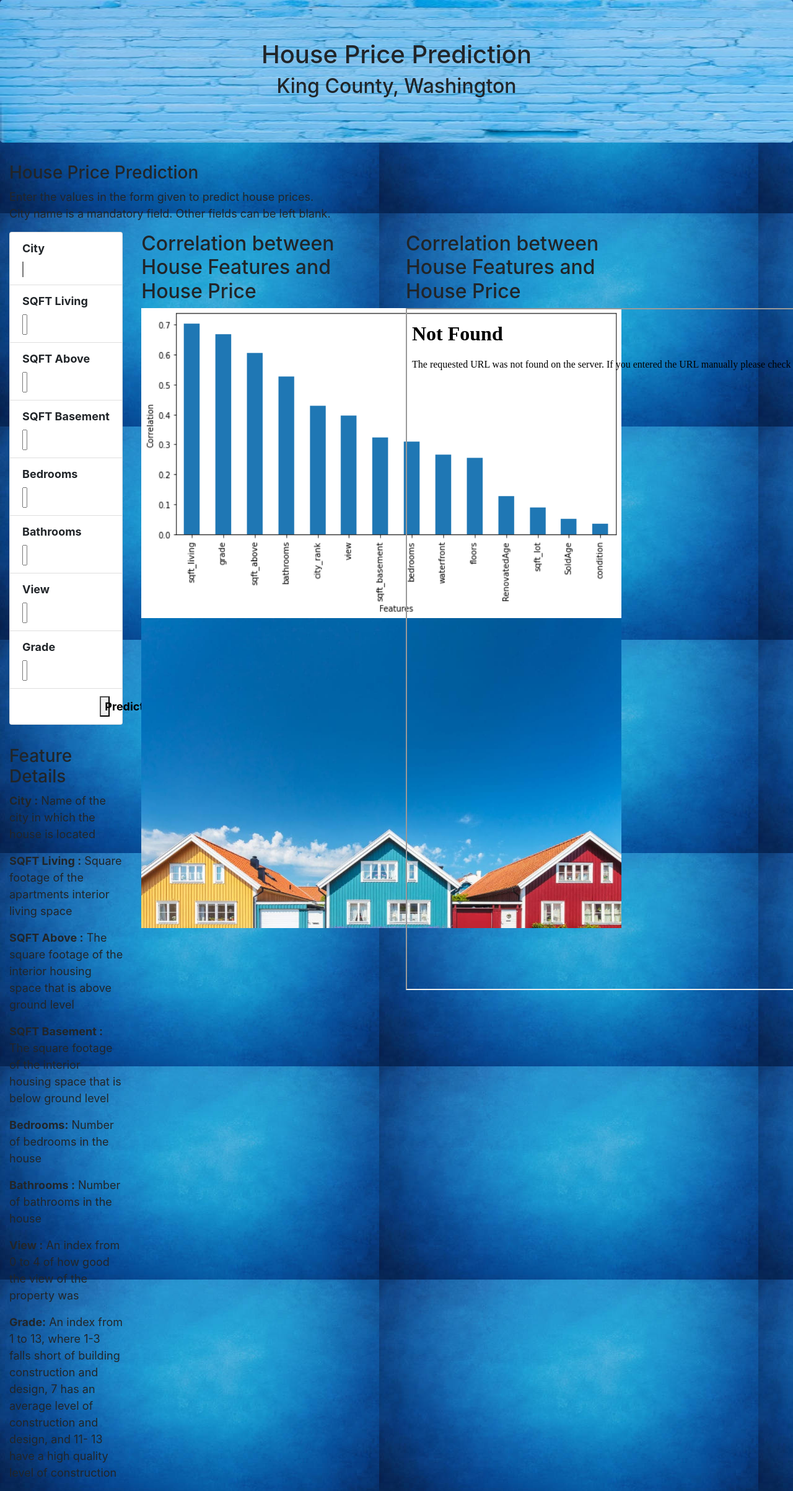
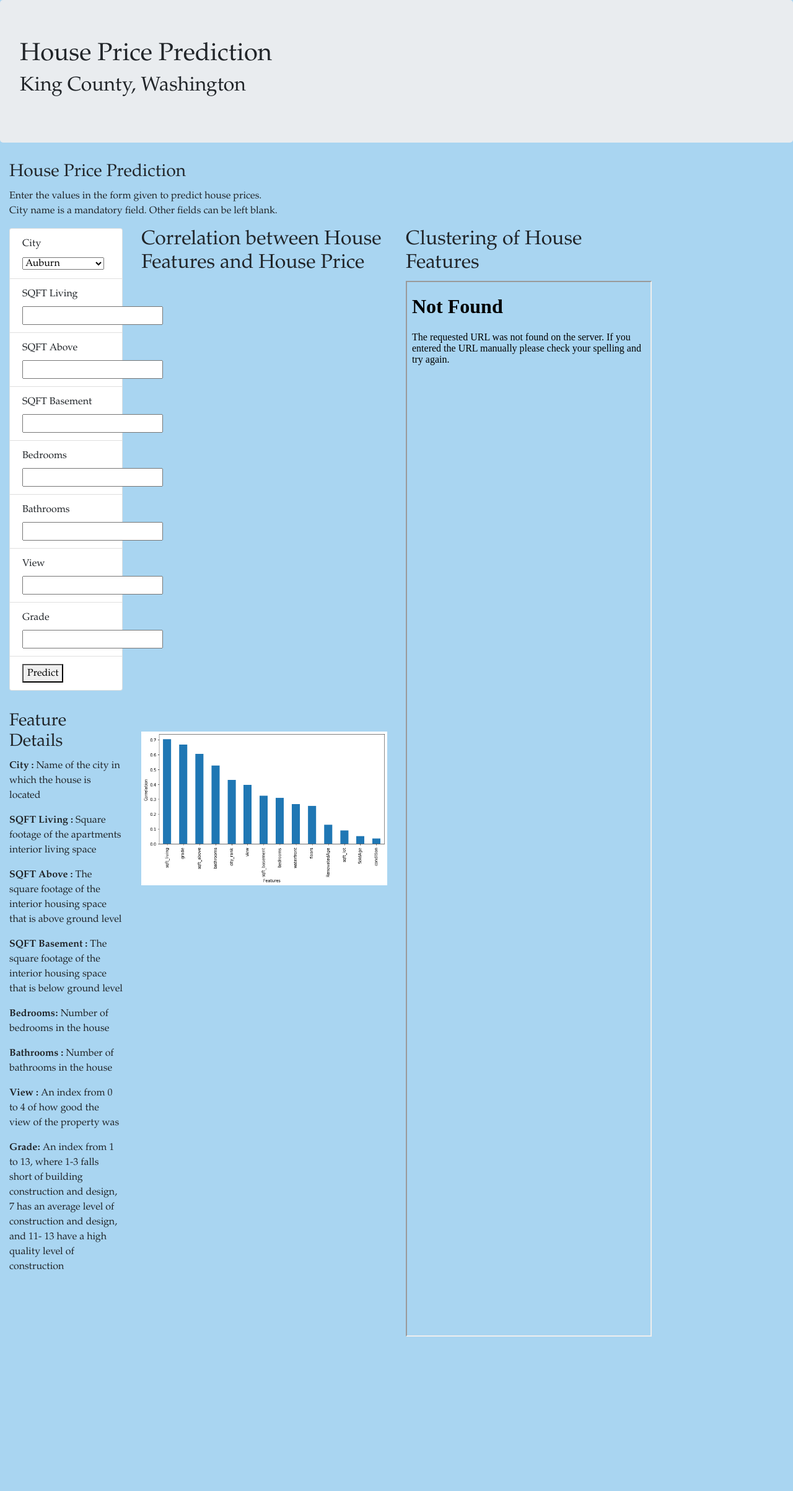
Before and after one commit to ElizMishina/Data_analytics_Bootcamp_Project, a Flask app: page / in a window 1280 px wide; the page is wider, and only the part inside the window is pictured. Shown: that part at 62% size. After the commit the page ends 2156 px from the top of that part, so only its background shows below. Run offline with Flask 2, Linux system fonts and the light colour scheme; parts of the project's set-up code (start-up, migrations or seed data) failed here and were passed over; some libraries are stand-ins or nearby versions.

Commit message:
html edits

```diff
--- a/Machine_Learning_Model/static/styles/style.css
+++ b/Machine_Learning_Model/static/styles/style.css
@@ -1,13 +1,14 @@
-.jumbotron
-  {
+body {
+  background-color: #a9d5f1;
+  font-family:Garamond;
+}
+
+.jumbotron {
     background-image: url("header.jpg");
     background-size: 100% 100%;
     text-align: center;
+    font-family:Garamond;
   }
-
-body {
-  background-color: white;
-}
 
 ul {
   list-style-type: none;
@@ -48,26 +49,26 @@
 .data th {
   width: 300px;
   table-layout: fixed;
-  background-color: #4447e7;
-  color: rgb(0, 0, 0);
+  background-color: #a9d5f1;
+  color: 	#14537c;
   font-size: large;
 }
 
 .data td {
-  background-color: #ffffff;
-  color: rgb(0, 0, 0);
+  background-color: #a9d5f1;
+  color:	#14537c;
   font-size: large;
 }
 
 .maxdata th {
   width: 300px;
-  background-color: #77dd96;
-  color: rgb(0, 0, 0);
+  background-color: #a9d5f1;
+  color:	#14537c;
   font-size: large;
 }
 
 .maxdata td {
-  background-color: #ffffff;
-  color: rgb(0, 0, 0);
+  background-color: #a9d5f1;
+  color:	#14537c;
   font-size: large;
 }
--- a/Machine_Learning_Model/templates/index.html
+++ b/Machine_Learning_Model/templates/index.html
@@ -11,19 +11,21 @@
         integrity="sha384-Gn5384xqQ1aoWXA+058RXPxPg6fy4IWvTNh0E263XmFcJlSAwiGgFAW/dAiS6JXm"
         crossorigin="anonymous"
     />
+    <link rel="stylesheet" herf="style.css">
+    <!--<link rel="stylesheet" type= "text/css" href= "{{ url_for('static',filename='styles/style.css') }}">-->
 
-    <link rel="stylesheet" type= "text/css" href= "{{ url_for('static',filename='styles/style.css') }}">
-    <script src="https://d3js.org/d3.v5.min.js"></script>
 </head>
 
 <style>
-    body {background-image: url(../static/styles/background.jpg);}
+
+    body {background-color: #a9d5f1;
+        font-family:Garamond;}
 
 </style>
 
 <body>
 
-    <div class="jumbotron">
+    <div class="jumbotron" >
         <h1>House Price Prediction</h1>
         <h2>King County, Washington</h2>
     </div>
@@ -40,7 +42,7 @@
 
     <div class="container-fluid">
         <div class="row">
-            <div class="col-md-2">
+            <div class="col-md-2" background = >
                 <form action="{{url_for("predict_api")}}" method="POST">
                 <ul class="list-group">
 
@@ -103,12 +105,12 @@
             </div>
             <div class="col-md-4">
                 <h2>Correlation between House Features and House Price</h2>
-                <img src="../static/styles/House_Price_Corr.png" alt="House_Price_Corr" width="775" height="500">
-                <img src="../static/styles/House.jpg" alt="House_Price_Corr" width="775" height="500">
+                <img src="../static/styles/House_Price_Corr.png" alt="House_Price_Corr" style='height:100%; width:100%;  object-fit: contain'>
+                <!--<img src="../static/styles/House.jpg" alt="House_Price_Corr" style='height:100%; width:100%;  object-fit: contain'>-->
             </div>
             <div class="col-md-4">
-                <h2>Correlation between House Features and House Price</h2>
-                <iframe src="../static/styles/chart.html" width="1100" height="1100">
+                <h2>Clustering of House Features</h2>
+                <iframe src="../static/styles/chart.html" style='height:100%; width:100%;  object-fit: contain'>
             </div>
         </div>
     </div>
```
Also changed, not shown: Machine_Learning_Model/templates/predict.html (+7 -0 lines), Machine_Learning_Model/templates/style.css (added, +75 -0 lines).
